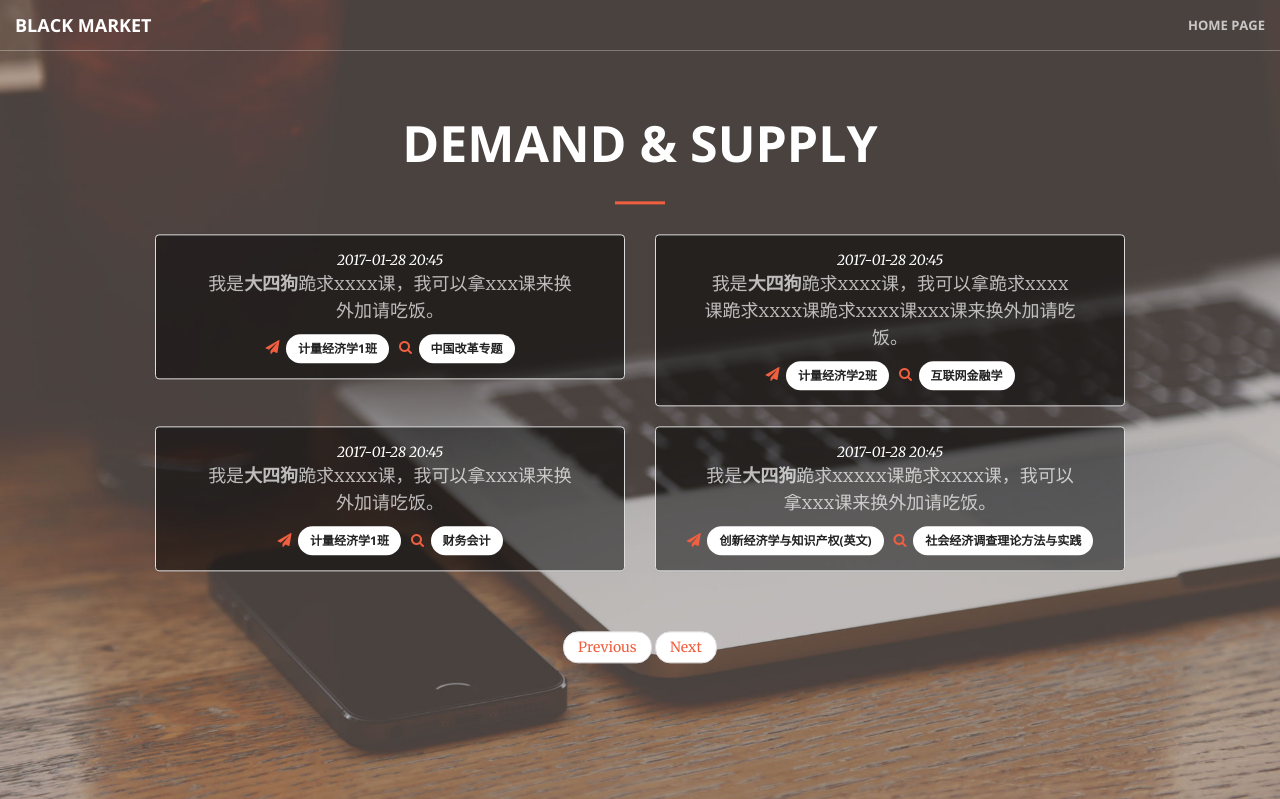
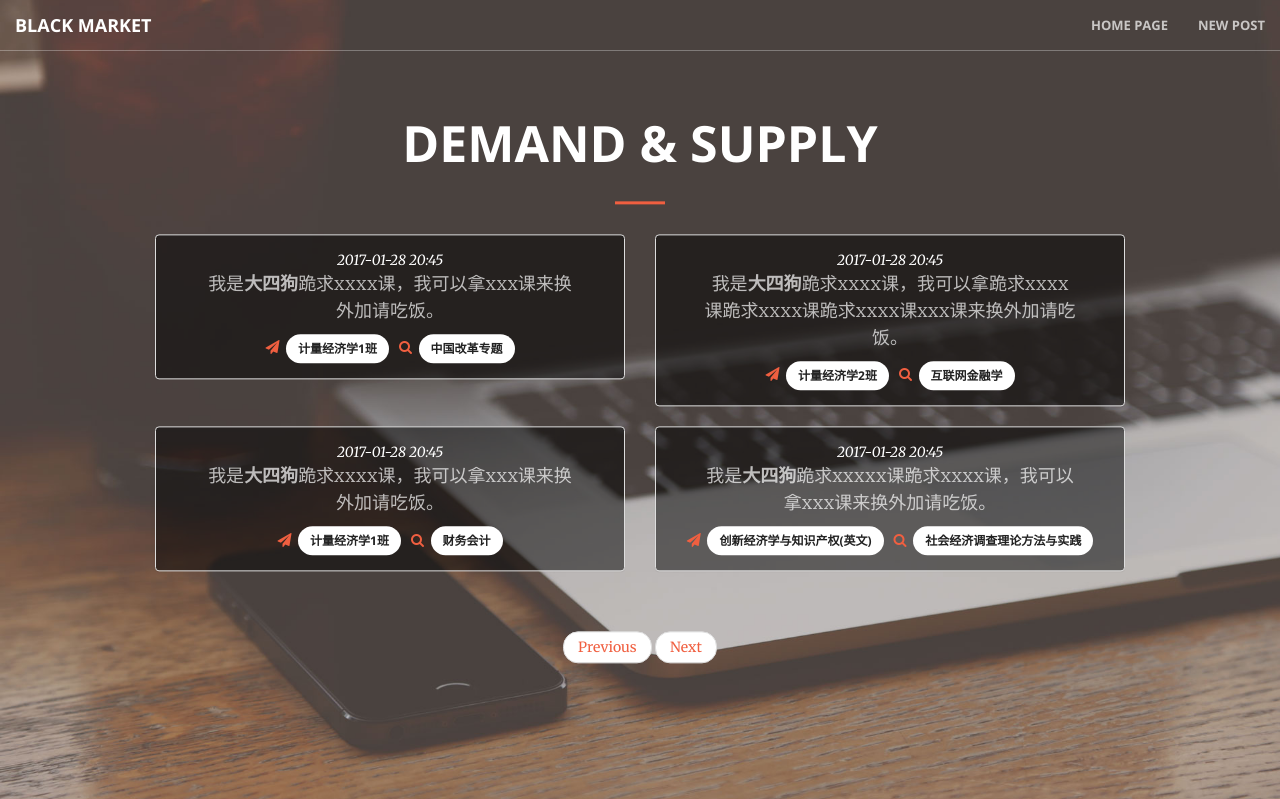
Before and after one commit to xanahopper/BlackMarket, a Flask app: page /posts in a window 1280 px wide. Shown: the top 799 px of the page. Run offline with Flask 2, Linux system fonts and the light colour scheme; some libraries are stand-ins or nearby versions.

Commit message:
add new post link

```diff
--- a/black_market/templates/posts.html
+++ b/black_market/templates/posts.html
@@ -39,6 +39,9 @@
                     <ul class="nav navbar-nav navbar-right">
                         <li>
                             <a class="page-scroll" href="http://blackmarket.wangzhihao.com.cn">HOME PAGE</a>
+                        </li>
+                        <li>
+                            <a class="page-scroll" href="http://blackmarket.wangzhihao.com.cn/newpost">NEW POST</a>
                         </li>
                     </ul>
                 </div>
```
Lines whose indentation alone changed are shown as unchanged.
